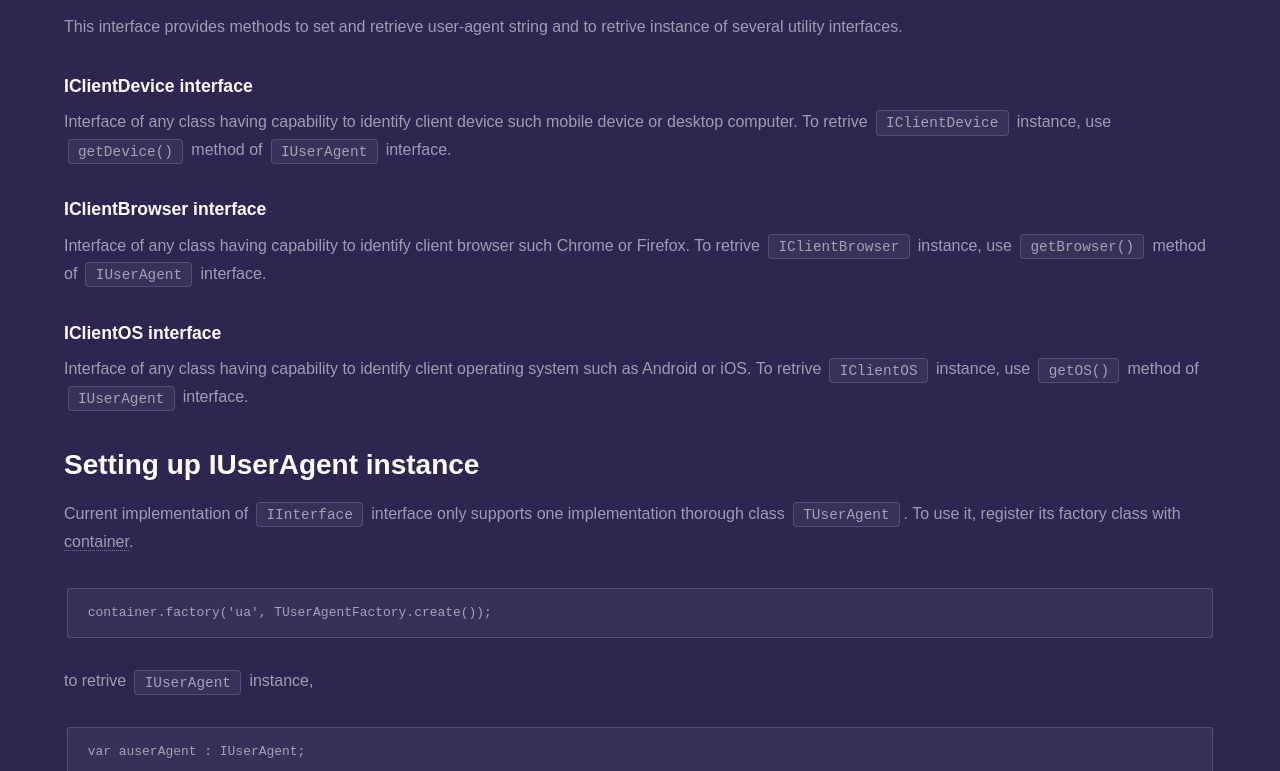
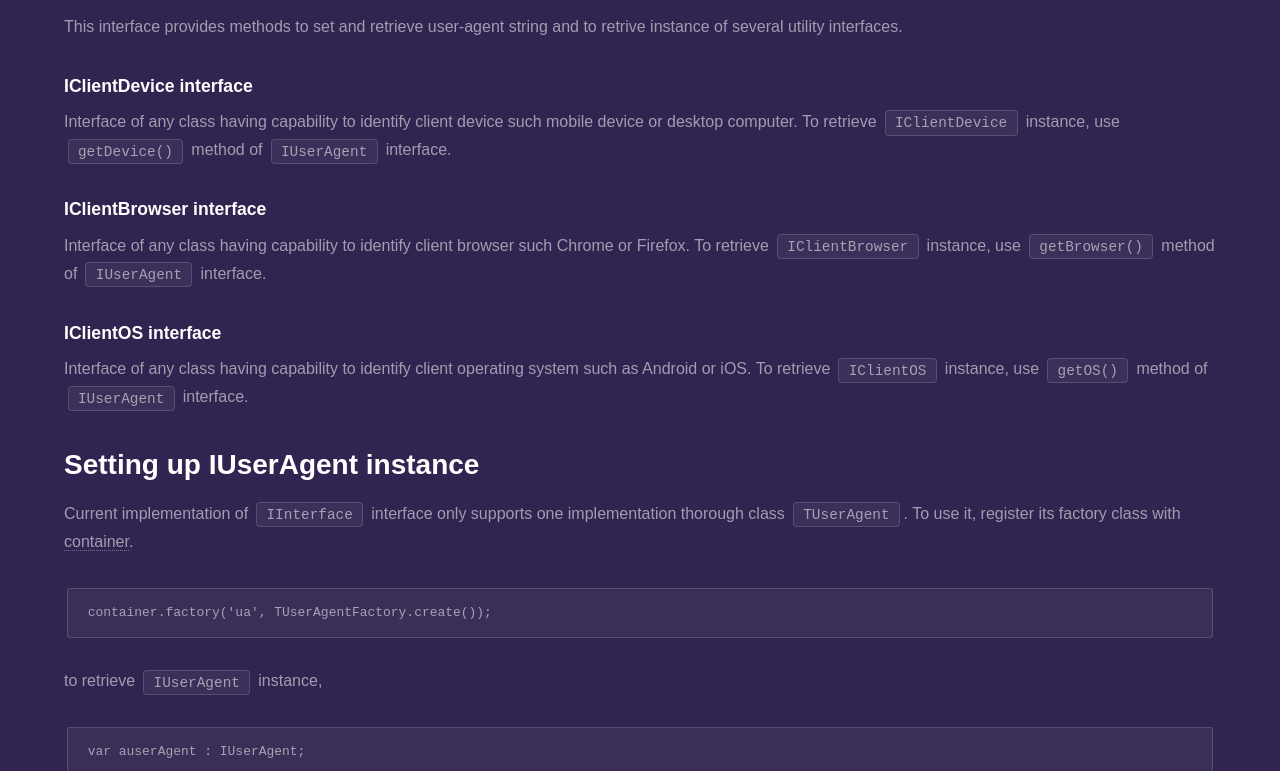
Before and after one commit to fanoframework/fanoframework.github.io, a Jekyll site: the page built from utilities/identifying-client-user-agent/index.md, in a window 1280 px wide and 1400 px high. Shown: the part 629-1400 px from the top of the window. Built offline with Jekyll 4.4.1, drawn with Linux system fonts in a browser that asks for light colours; our own code applies the rules of GitHub Pages for plain Markdown files.

Commit message:
Fix typo error

````diff
--- a/utilities/identifying-client-user-agent/index.md
+++ b/utilities/identifying-client-user-agent/index.md
@@ -19,15 +19,15 @@ This interface provides methods to set and retrieve user-agent string and to ret
 
 ### IClientDevice interface
 
-Interface of any class having capability to identify client device such mobile device or desktop computer. To retrive `IClientDevice` instance, use `getDevice()` method of `IUserAgent` interface.
+Interface of any class having capability to identify client device such mobile device or desktop computer. To retrieve `IClientDevice` instance, use `getDevice()` method of `IUserAgent` interface.
 
 ### IClientBrowser interface
 
-Interface of any class having capability to identify client browser such Chrome or Firefox. To retrive `IClientBrowser` instance, use `getBrowser()` method of `IUserAgent` interface.
+Interface of any class having capability to identify client browser such Chrome or Firefox. To retrieve `IClientBrowser` instance, use `getBrowser()` method of `IUserAgent` interface.
 
 ### IClientOS interface
 
-Interface of any class having capability to identify client operating system such as Android or iOS. To retrive `IClientOS` instance, use `getOS()` method of `IUserAgent` interface.
+Interface of any class having capability to identify client operating system such as Android or iOS. To retrieve `IClientOS` instance, use `getOS()` method of `IUserAgent` interface.
 
 ## Setting up IUserAgent instance
 
@@ -36,7 +36,7 @@ Current implementation of `IInterface` interface only supports one implementatio
 ```
 container.factory('ua', TUserAgentFactory.create());
 ```
-to retrive `IUserAgent` instance,
+to retrieve `IUserAgent` instance,
 ```
 var auserAgent : IUserAgent;
 ...
````
